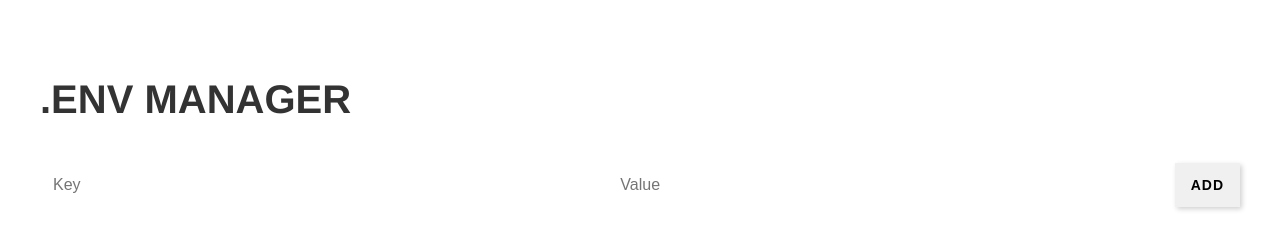
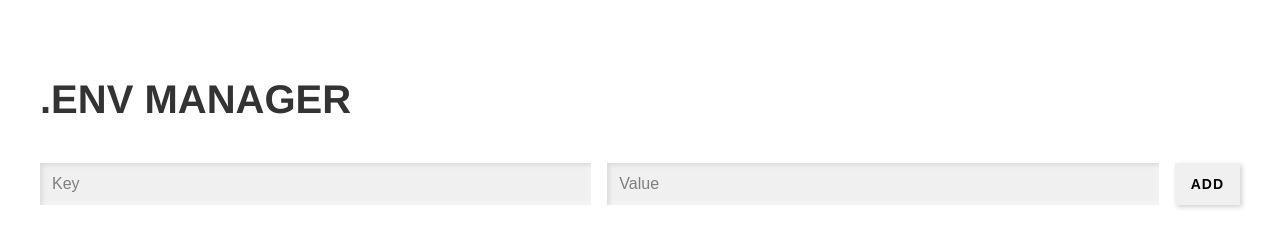
Before and after one commit to bgausden/GiftCards, a website: page public/index.html in a window 1280 px wide. Drawn offline with Linux system fonts and the light colour scheme.

Commit message:
Apply hover shadow to inputs to indicate editable

```diff
--- a/public/styles.css
+++ b/public/styles.css
@@ -8,6 +8,9 @@
     --button-bg: #f0f0f0;
     --button-shadow-light: #ffffff;
     --button-shadow-dark: #d0d0d0;
+    --input-bg: #f0f0f0;
+    --input-shadow-dark: rgba(0, 0, 0, 0.1);
+    --input-shadow-light: rgba(255, 255, 255, 0.5);
 }
 
 body {
@@ -73,15 +76,25 @@ body {
 }
 
 .input {
-    border: 1px solid var(--secondary-color);
+    border: none;
     padding: 0.75rem;
     font-size: 1rem;
-    transition: border-color 0.3s;
+    transition: all 0.3s ease;
+    background-color: var(--input-bg);
+    color: var(--text);
+    box-shadow: inset 2px 2px 5px var(--input-shadow-dark),
+                inset -2px -2px 5px var(--input-shadow-light);
 }
 
 .input:focus {
     outline: none;
-    border-color: var(--primary-color);
+    box-shadow: inset 3px 3px 7px var(--input-shadow-dark),
+                inset -3px -3px 7px var(--input-shadow-light);
+}
+
+.input::placeholder {
+    color: var(--text);
+    opacity: 0.6;
 }
 
 table {
@@ -108,13 +121,16 @@ th {
 
 [contenteditable="true"] {
     padding: 0.5rem;
-    border: 1px solid transparent;
-    transition: border-color 0.3s;
+    background-color: transparent;
+    transition: all 0.3s ease;
+    border: none;
+    box-shadow: none;
 }
 
 [contenteditable="true"]:hover,
 [contenteditable="true"]:focus {
-    border-color: var(--primary-color);
+    box-shadow: 0 2px 4px var(--input-shadow-dark);
+    outline: none;
 }
 
 .env-form {
@@ -124,6 +140,7 @@ th {
 .input-group {
     display: flex;
     gap: 1rem;
+    margin-top: 2rem;
 }
 
 .input-group .input {
```
Also changed, not shown: public/index.html (+0 -2 lines).
